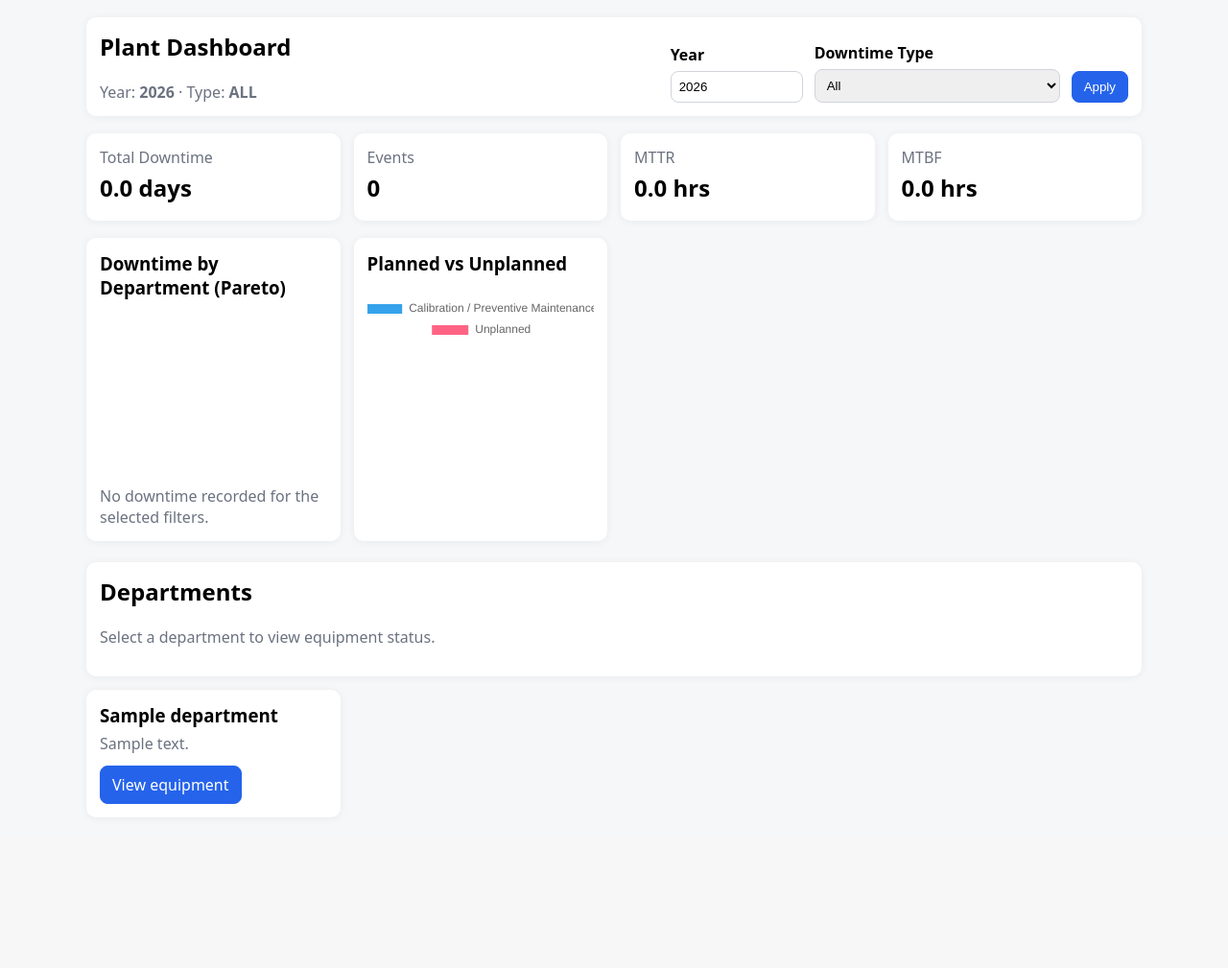
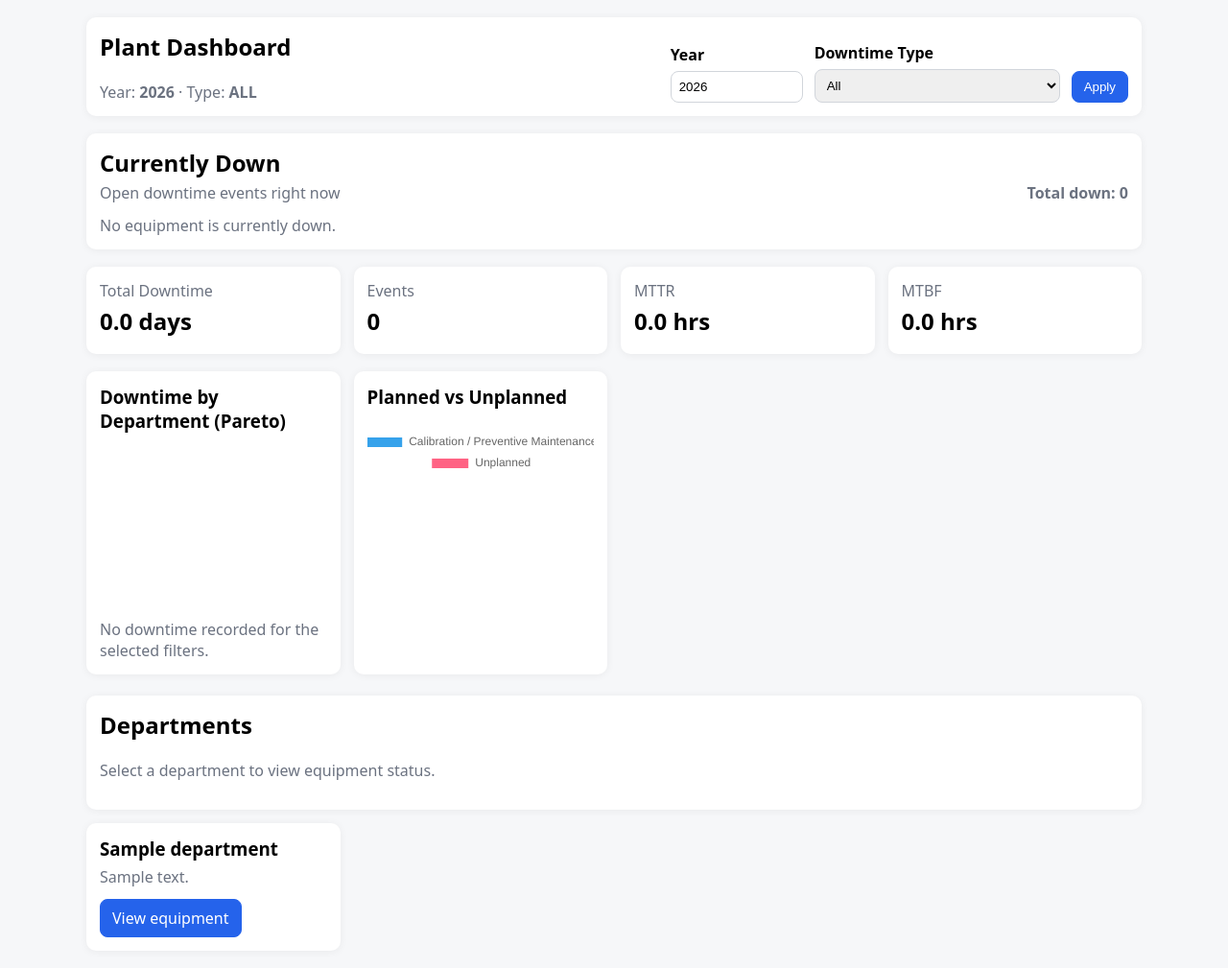
Before and after one commit to prestochango93/downtime-server, a Django app: page / in a window 1280 px wide. Shown: the part 50-1059 px from the top of the page at 96% size. Before the commit the page ends 888 px from the top, so only its background shows below. Run offline with Django 5.2, Linux system fonts and the light colour scheme; a user stored in the database is signed in; tables that the repository leaves empty hold one stand-in row (values such as "Sample post").

Commit message:
Update home.html

```diff
--- a/downtime/downtime_tracker/templates/downtime_tracker/home.html
+++ b/downtime/downtime_tracker/templates/downtime_tracker/home.html
@@ -39,6 +39,84 @@
       </div>
     </form>
   </div>
+</div>
+
+<div style="height:18px;"></div>
+
+<!-- ================= CURRENTLY DOWN ================= -->
+<div class="card">
+  <div style="display:flex; justify-content:space-between; align-items:flex-end; gap:12px; flex-wrap:wrap;">
+    <div>
+      <h2 style="margin:0;">Currently Down</h2>
+      <div class="muted" style="margin-top:4px;">
+        Open downtime events right now
+        {% if cat != "ALL" %}
+          · Filtered to: <strong>{{ cat }}</strong>
+        {% endif %}
+      </div>
+    </div>
+    <div class="muted" style="font-weight:700;">
+      Total down: {{ down_total_count }}
+    </div>
+  </div>
+
+  <div style="height:12px;"></div>
+
+  {% if down_total_count == 0 %}
+    <div class="muted">No equipment is currently down.</div>
+  {% else %}
+
+    {% for dept in down_by_department %}
+      <div style="margin-top:14px;">
+        <div style="display:flex; justify-content:space-between; align-items:center; gap:10px; flex-wrap:wrap;">
+          <h3 style="margin:0;">
+            {{ dept.department_name }}
+          </h3>
+          <a class="btn"
+             href="{% url 'downtime_tracker:department_detail' dept.department_code %}?year={{ year }}&cat={{ cat }}">
+             View department
+          </a>
+        </div>
+
+        <div style="height:8px;"></div>
+
+        <table class="table">
+          <thead>
+            <tr>
+              <th style="width:140px;">Asset</th>
+              <th>Description</th>
+              <th style="width:260px;">Reason</th>
+              <th style="width:170px;">Type</th>
+              <th style="width:200px;">Down Since</th>
+              <th style="width:120px;">Down For</th>
+            </tr>
+          </thead>
+          <tbody>
+            {% for row in dept.items %}
+              <tr>
+                <td><strong>{{ row.asset_number }}</strong></td>
+                <td>{{ row.description }}</td>
+
+                <!-- Truncated reason w/ hover tooltip + click-to-expand -->
+                <td>
+                  <span
+                    class="reason-trunc"
+                    title="{{ row.reason|default_if_none:'' }}">
+                    {{ row.reason|default_if_none:'' }}
+                  </span>
+                </td>
+
+                <td>{{ row.category_label }}</td>
+                <td>{{ row.down_since|date:"Y-m-d H:i" }}</td>
+                <td><span class="status-pill down">{{ row.down_for }}</span></td>
+              </tr>
+            {% endfor %}
+          </tbody>
+        </table>
+      </div>
+    {% endfor %}
+
+  {% endif %}
 </div>
 
 <div style="height:18px;"></div>
@@ -117,7 +195,37 @@
 </div>
 
 <script src="https://cdn.jsdelivr.net/npm/chart.js"></script>
+
+<style>
+/* Truncate the reason text to keep the table clean */
+.reason-trunc{
+  display:inline-block;
+  max-width: 260px;         /* keep aligned with column width */
+  white-space: nowrap;
+  overflow: hidden;
+  text-overflow: ellipsis;
+  vertical-align: bottom;
+  cursor: help;             /* hint that hover shows full text */
+}
+
+/* Optional: click-to-expand (toggles wrapping) */
+.reason-trunc.expanded{
+  max-width: none;
+  white-space: normal;
+  overflow: visible;
+  cursor: pointer;
+}
+</style>
+
 <script>
+/* Click-to-expand reason cells */
+document.addEventListener('click', (e) => {
+  const el = e.target.closest('.reason-trunc');
+  if (!el) return;
+  el.classList.toggle('expanded');
+});
+
+/* Pareto */
 const paretoLabels = {{ pareto_labels_json|safe }};
 const paretoValues = {{ pareto_values_json|safe }};
 
@@ -129,6 +237,7 @@ if (paretoLabels && paretoLabels.length) {
   });
 }
 
+/* Planned vs Unplanned */
 const catLabels = {{ cat_labels_json|safe }};
 const catValues = {{ cat_values_json|safe }};
 
```
